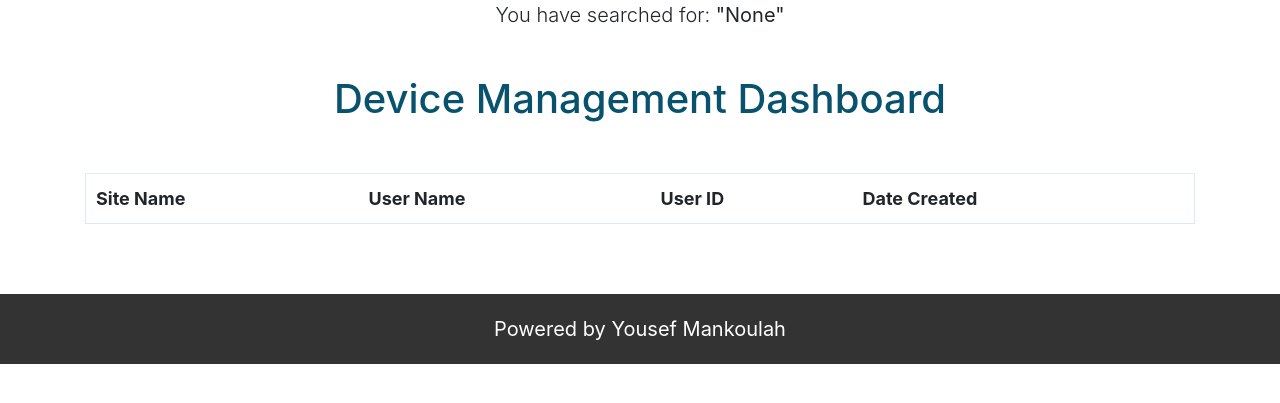
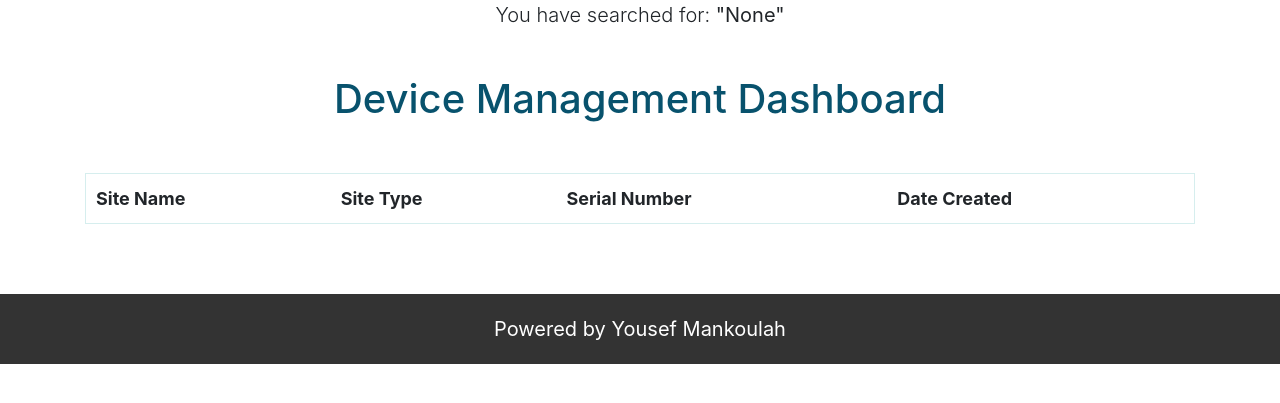
Before and after one commit to yousefmankoulah/QrGenerator_AudioCare, a Django app: page /search/ in a window 1280 px wide. Shown: the part 95-498 px from the top of the page. Run offline with Django 4.2, Linux system fonts and the light colour scheme; a user stored in the database is signed in; lists and menus that the app fills with data are empty; some libraries are stand-ins or nearby versions.

Commit message:
Update search.html

```diff
--- a/home/templates/search.html
+++ b/home/templates/search.html
@@ -40,15 +40,15 @@
             <tr>
 
                 <th>Site Name</th>
-                <th>User Name</th>
-                <th>User ID</th>
+                <th>Site Type</th>
+                <th>Serial Number</th>
                 <th>Date Created</th>
             </tr>
         {% for data in data %}
         <tr>
             <td><a href="{% url 'detail' data.id %}">{{data.site_name}}</a></td>
-            <td>{{data.user_name}}</td>
-            <td>{{data.user_number}}</td>
+            <td>{{data.site_type}}</td>
+            <td>{{data.serial_number}}</td>
             <td>{{data.created}}</td>
         </tr>
         {% endfor %}
```
